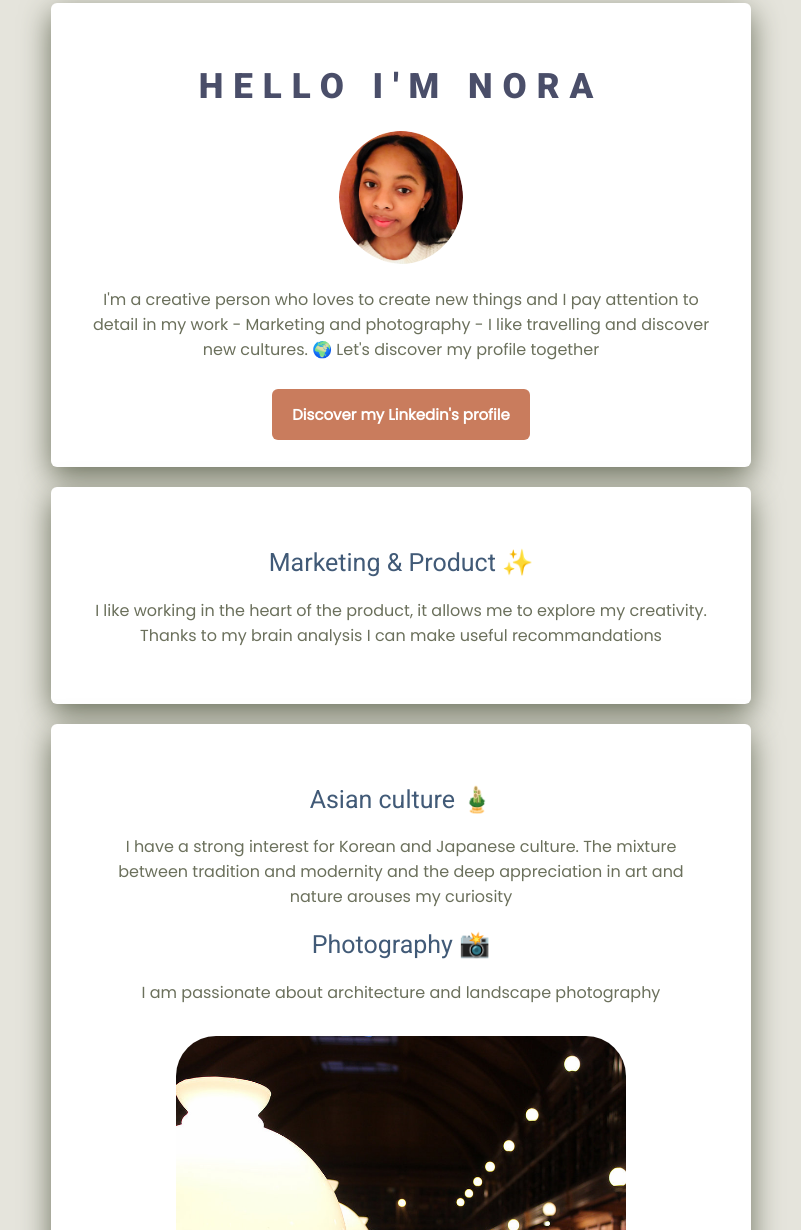
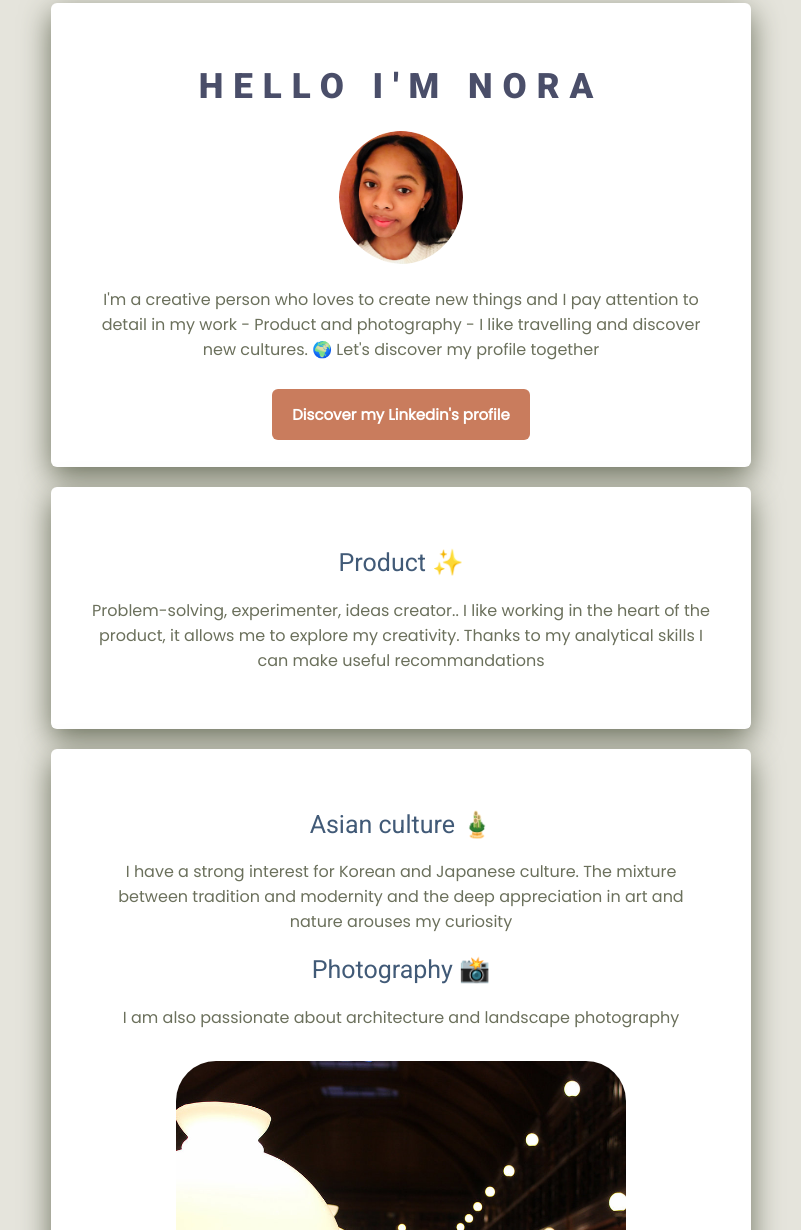
Before and after one commit to Nora-oumoucha/my-profile, a plain HTML site: page index.html in a window 1280 px wide. Shown: the part 37-1267 px from the top of the page, without its empty margins (239-1040 px from the left). Drawn offline with Linux system fonts and the light colour scheme.

Commit message:
Update index.html

```diff
--- a/index.html
+++ b/index.html
@@ -16,15 +16,15 @@
 		<div class="card-white"id= "introduction">
 			<h1>Hello I'm Nora </h1>
 			<img src="Images/Aprofil.png" class="img-circle" alt="Nora OUMOUCHA">
-			<p>I'm a creative person who loves to create new things and I pay attention to detail in my work -  Marketing and photography - I like travelling and discover new cultures. 🌍
+			<p>I'm a creative person who loves to create new things and I pay attention to detail in my work -  Product and photography - I like travelling and discover new cultures. 🌍
 				Let's discover my profile together</p>
 			<a href="https://www.linkedin.com/in/nora-oumoucha-0521b9147/" class="bnt-blue"> Discover my Linkedin's profile </a>
 		</div>
 
 		<div class="card-white">
 
-			<h2>Marketing & Product ✨</h2>
-			<p>I like working in the heart of the product, it allows me to explore my creativity. Thanks to my brain analysis I can make useful recommandations
+			<h2>Product ✨</h2>
+			<p>Problem-solving, experimenter, ideas creator.. I like working in the heart of the product, it allows me to explore my creativity. Thanks to my analytical skills I can make useful recommandations
 			</p>
 
 		</div>
@@ -34,7 +34,7 @@
 			<p>I have a strong interest for Korean and Japanese culture. The mixture between tradition and modernity and the deep appreciation in art and nature arouses my curiosity
 			</p>
 			<h2>Photography 📸</h2>
-			<p>I am passionate about architecture and landscape photography
+			<p>I am also passionate about architecture and landscape photography
 			</p>
 			<img src="Images/Archit.jpg" id="archi">
 		</div>
```
